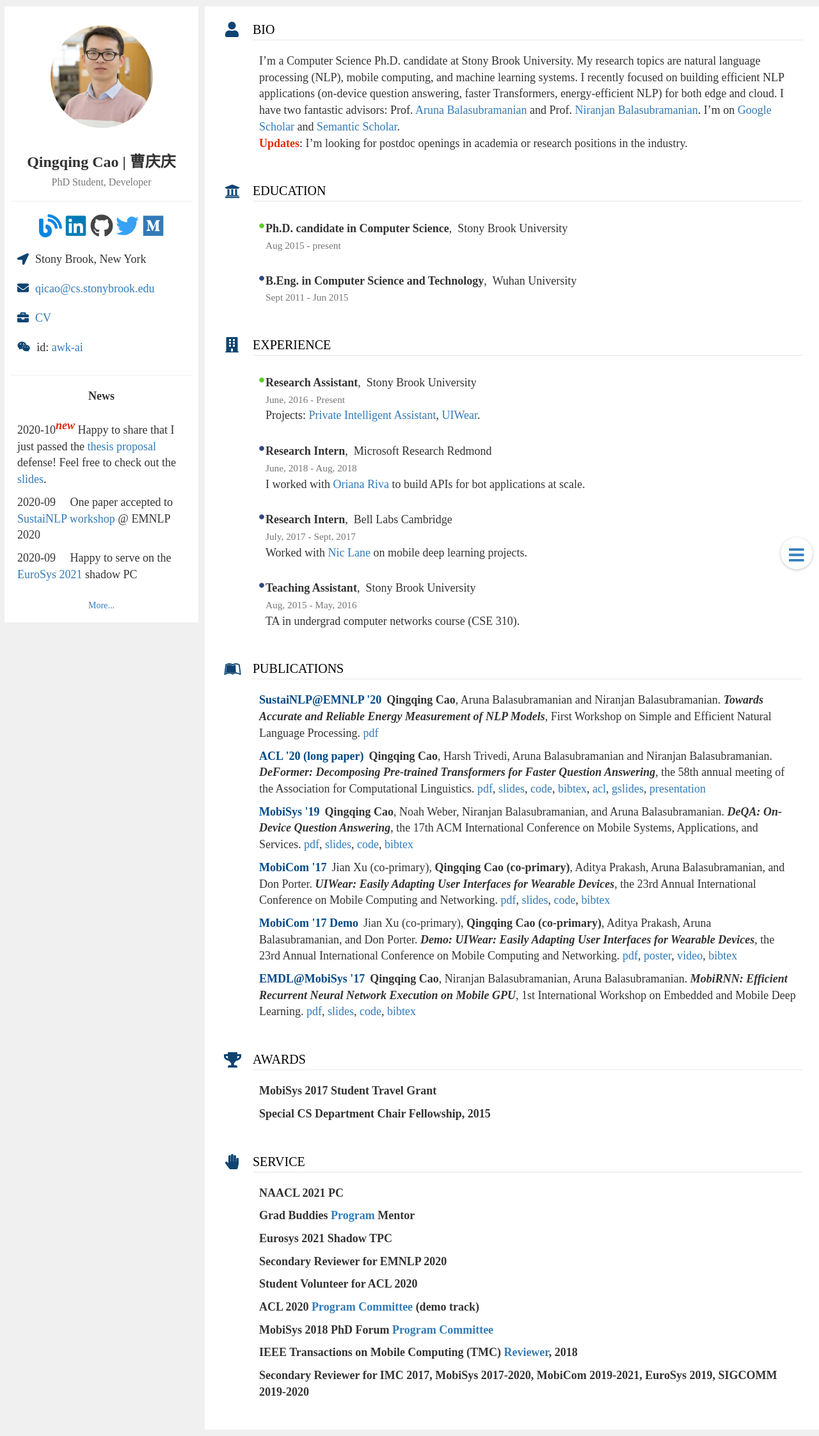
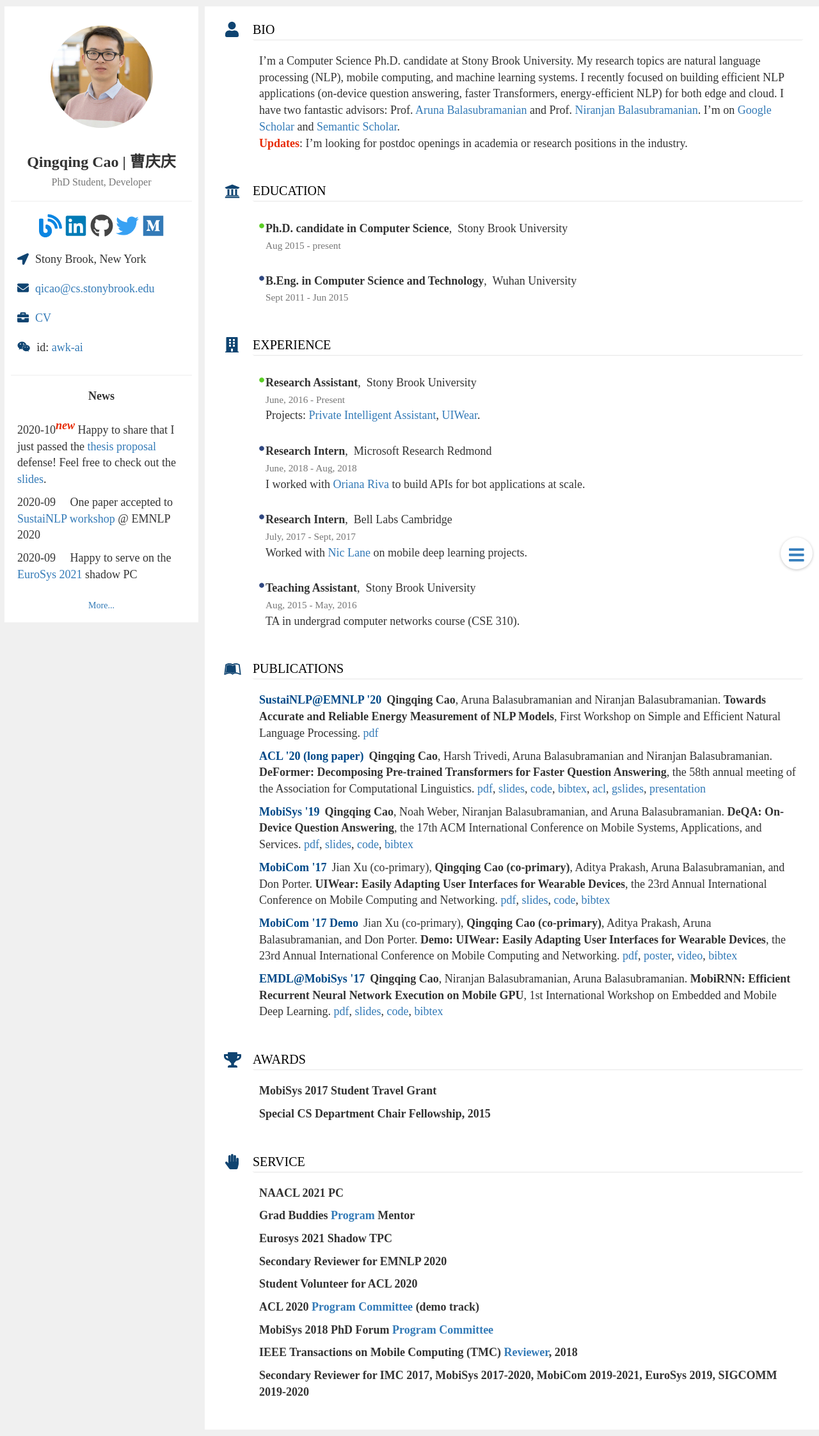
Before and after one commit to csarron/csarron.github.io, a Jekyll site: the page built from index.md, in a window 1280 px wide. Shown: the whole page at 64% size. Built offline with Jekyll 4.4.1, drawn with Linux system fonts in a browser that asks for light colours.

Commit message:
fix paper em

```diff
--- a/_includes/about.html
+++ b/_includes/about.html
@@ -139,7 +139,7 @@
                     <div class="content card card-nested">{% for item in page.pub.items %}
                         <p id="{{ item.id }}">
                             <span class="highlight">{{ item.type }}</span>{{ item.author }}
-                            <em class="text-bolder">{{ item.paper }}</em>, {{ item.conference }} {{ item.resource | markdownify | remove: '<p>' | remove: '</p>' }}
+                            <span class="text-bolder">{{ item.paper }}</span>, {{ item.conference }} {{ item.resource | markdownify | remove: '<p>' | remove: '</p>' }}
                         </p>{% endfor %}
                     </div>
                 </div>
```
